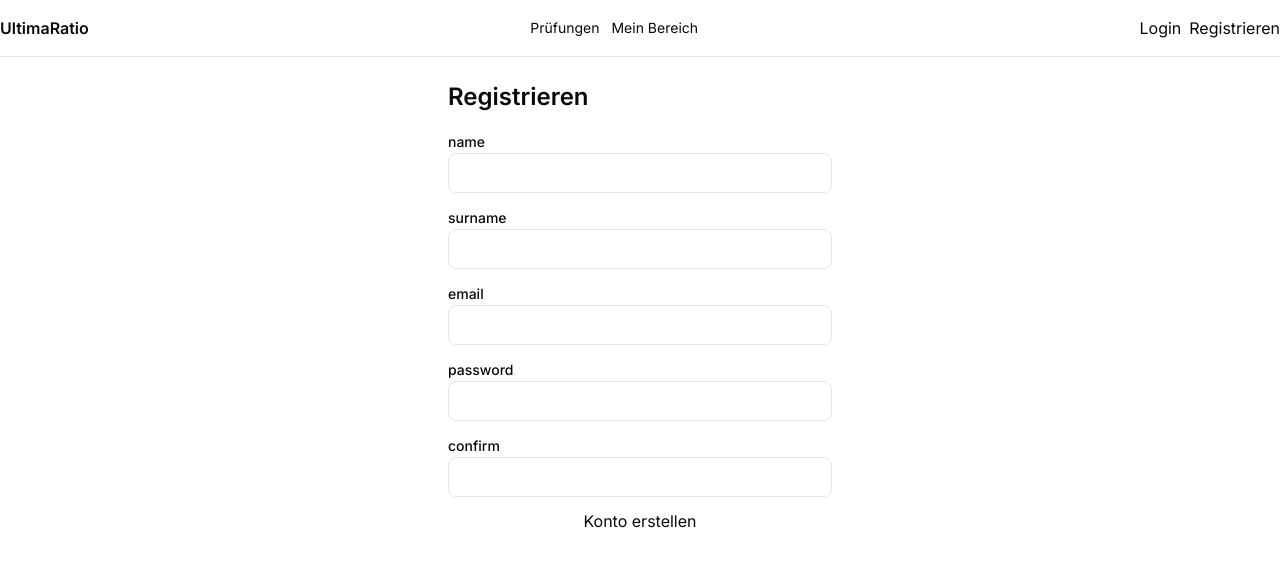
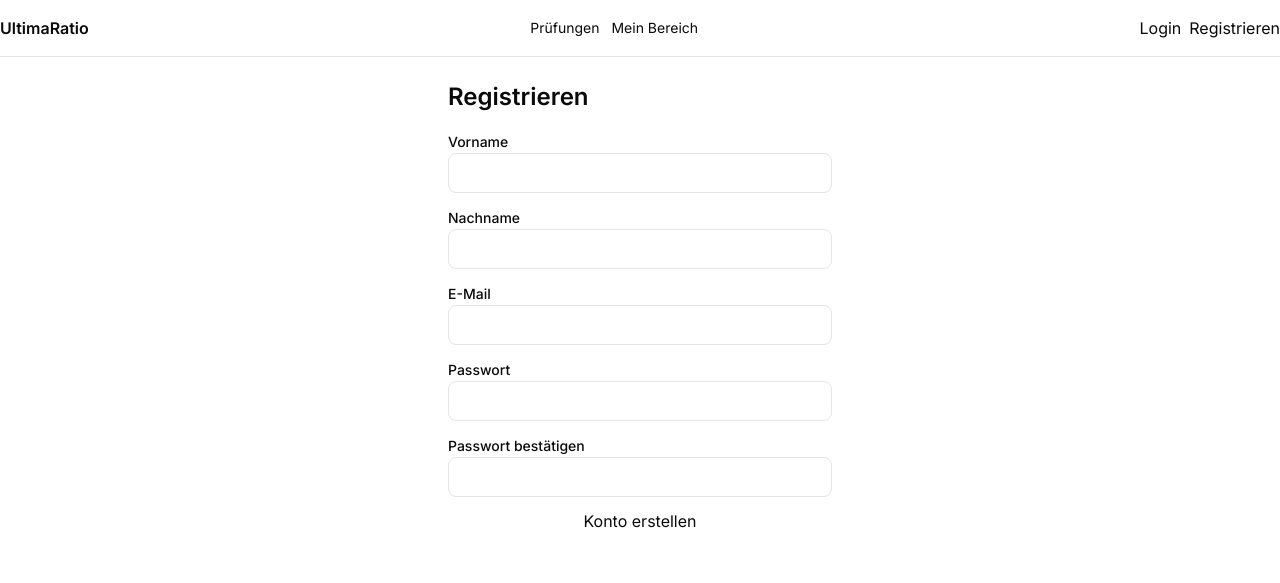
Before and after one commit to bartdoping/ultimaratio, a Next.js app: page /register in a window 1280 px wide. Shown: the top 583 px of the page. Built offline with nearby package versions, Linux system fonts and the light colour scheme; no server answers.

Commit message:
feat(auth): clientseitige Passwort-Bestaetigung + bessere UX auf Register-Seite

```diff
--- a/app/(auth)/register/page.tsx
+++ b/app/(auth)/register/page.tsx
@@ -1,52 +1,165 @@
 // app/(auth)/register/page.tsx
 "use client"
 
-import { useState } from "react"
+import { useState, useMemo } from "react"
 import { useRouter } from "next/navigation"
+
+type FormState = {
+  name: string
+  surname: string
+  email: string
+  password: string
+  confirm: string
+}
 
 export default function RegisterPage() {
   const router = useRouter()
-  const [form, setForm] = useState({ name: "", surname: "", email: "", password: "", confirm: "" })
+  const [form, setForm] = useState<FormState>({
+    name: "",
+    surname: "",
+    email: "",
+    password: "",
+    confirm: "",
+  })
   const [msg, setMsg] = useState<string | null>(null)
   const [err, setErr] = useState<string | null>(null)
   const [loading, setLoading] = useState(false)
 
+  const passwordsFilled = form.password.length > 0 && form.confirm.length > 0
+  const passwordsMatch = useMemo(
+    () => form.password === form.confirm,
+    [form.password, form.confirm]
+  )
+
   async function onSubmit(e: React.FormEvent) {
     e.preventDefault()
+    setErr(null)
+    setMsg(null)
+
+    // Client-Validierung
+    if (!passwordsMatch) {
+      setErr("Die Passwörter stimmen nicht überein.")
+      return
+    }
+    if (form.password.length < 8) {
+      setErr("Das Passwort muss mindestens 8 Zeichen lang sein.")
+      return
+    }
+
     setLoading(true)
-    setErr(null); setMsg(null)
+    try {
       const res = await fetch("/api/auth/register", {
         method: "POST",
         headers: { "Content-Type": "application/json" },
         body: JSON.stringify(form),
       })
-    const data = await res.json().catch(() => ({}))
+      const data = await res.json().catch(() => ({} as any))
+
+      if (!res.ok) {
+        setErr(data?.error || "Registrierung fehlgeschlagen.")
+        return
+      }
+
+      setMsg("Code verschickt! Bitte E-Mail öffnen.")
+      if ((data as any)?.devHint) setMsg(`${(data as any).devHint} (nur DEV)`)
+
+      // nach kurzer Info zur Verify-Seite
+      setTimeout(() => {
+        router.push(`/verify?email=${encodeURIComponent(form.email)}`)
+      }, 800)
+    } catch {
+      setErr("Netzwerkfehler. Bitte später erneut versuchen.")
+    } finally {
       setLoading(false)
-    if (!res.ok) { setErr(data?.error || "Registrierung fehlgeschlagen."); return }
-    setMsg("Code verschickt! Bitte E-Mail öffnen.")
-    if (data?.devHint) setMsg(`${data.devHint} (nur DEV)`)
-    setTimeout(() => router.push(`/verify?email=${encodeURIComponent(form.email)}`), 800)
+    }
   }
 
   return (
     <div className="max-w-sm mx-auto space-y-4">
       <h1 className="text-2xl font-semibold">Registrieren</h1>
+
       {msg && <p className="text-green-600 text-sm">{msg}</p>}
       {err && <p className="text-red-600 text-sm">{err}</p>}
+
       <form onSubmit={onSubmit} className="space-y-3">
-        {["name","surname","email","password","confirm"].map((k) => (
-          <div key={k}>
-            <label className="text-sm font-medium">{k}</label>
+        <div>
+          <label className="text-sm font-medium">Vorname</label>
           <input
             className="w-full h-10 rounded-md border px-3"
-              type={k.includes("password") ? "password" : (k==="email"?"email":"text")}
-              value={(form as any)[k]}
-              onChange={(e) => setForm({ ...form, [k]: e.target.value })}
+            type="text"
+            autoComplete="given-name"
             required
+            value={form.name}
+            onChange={(e) => setForm({ ...form, name: e.target.value })}
+            disabled={loading}
           />
         </div>
-        ))}
-        <button className="btn w-full" disabled={loading}>{loading ? "Bitte warten…" : "Konto erstellen"}</button>
+
+        <div>
+          <label className="text-sm font-medium">Nachname</label>
+          <input
+            className="w-full h-10 rounded-md border px-3"
+            type="text"
+            autoComplete="family-name"
+            required
+            value={form.surname}
+            onChange={(e) => setForm({ ...form, surname: e.target.value })}
+            disabled={loading}
+          />
+        </div>
+
+        <div>
+          <label className="text-sm font-medium">E-Mail</label>
+          <input
+            className="w-full h-10 rounded-md border px-3"
+            type="email"
+            autoComplete="email"
+            required
+            value={form.email}
+            onChange={(e) => setForm({ ...form, email: e.target.value })}
+            disabled={loading}
+          />
+        </div>
+
+        <div>
+          <label className="text-sm font-medium">Passwort</label>
+          <input
+            className="w-full h-10 rounded-md border px-3"
+            type="password"
+            autoComplete="new-password"
+            minLength={8}
+            required
+            value={form.password}
+            onChange={(e) => setForm({ ...form, password: e.target.value })}
+            disabled={loading}
+          />
+        </div>
+
+        <div>
+          <label className="text-sm font-medium">Passwort bestätigen</label>
+          <input
+            className="w-full h-10 rounded-md border px-3"
+            type="password"
+            autoComplete="new-password"
+            minLength={8}
+            required
+            value={form.confirm}
+            onChange={(e) => setForm({ ...form, confirm: e.target.value })}
+            disabled={loading}
+          />
+          {passwordsFilled && !passwordsMatch && (
+            <p className="text-xs text-red-600 mt-1">
+              Passwörter stimmen nicht überein.
+            </p>
+          )}
+        </div>
+
+        <button
+          className="btn w-full"
+          disabled={loading || (passwordsFilled && !passwordsMatch)}
+        >
+          {loading ? "Bitte warten…" : "Konto erstellen"}
+        </button>
       </form>
     </div>
   )
```
Lines whose indentation alone changed are shown as unchanged.
